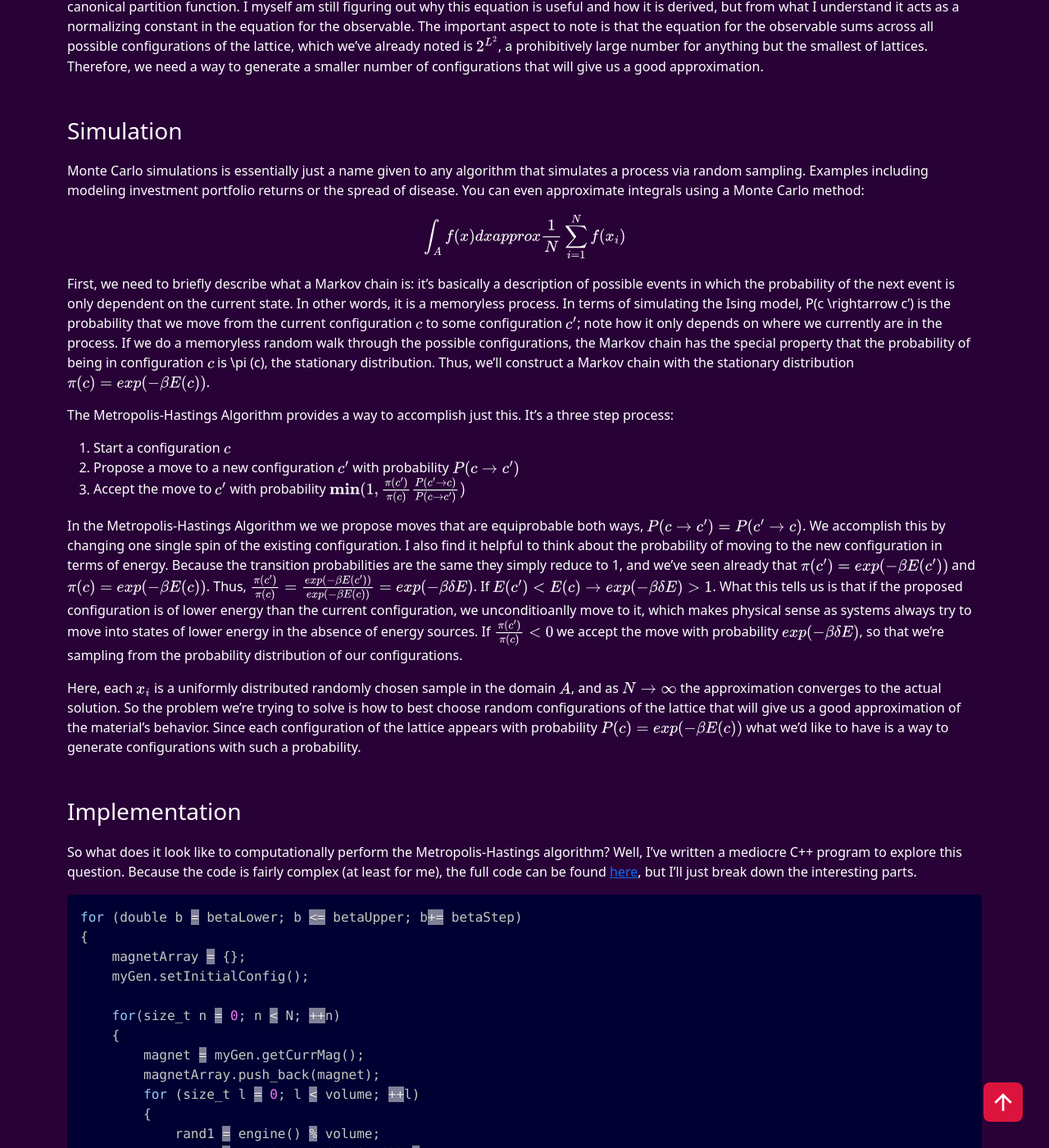
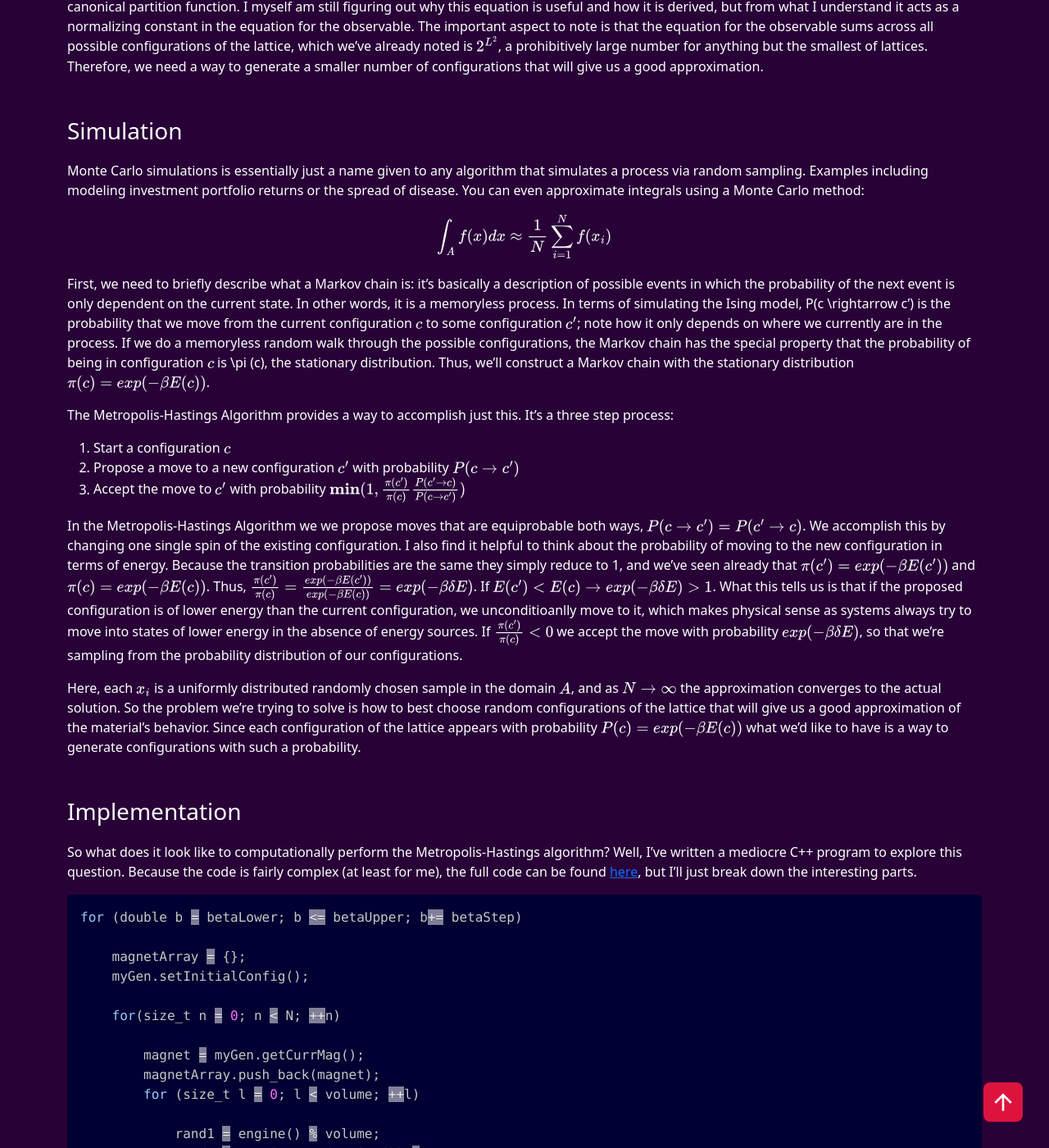
Before and after one commit to FinnLearns/FinnLearns, a Jekyll site: the page built from _posts/2025-11-2-ising.md, in a window 1280 px wide and 1400 px high, scrolled down 964 px. Shown: the whole window at 82% size. Built offline with Jekyll 4.4.1, drawn with Linux system fonts in a browser that asks for light colours; nearby versions of some CDN libraries.

Commit message:
fixing syntax

````diff
--- a/_posts/2025-11-2-ising.md
+++ b/_posts/2025-11-2-ising.md
@@ -31,7 +31,7 @@ $\beta = \frac{1}{k_B T}$, where $k_B$ is Boltzmann's constant and $T$ is the te
 Monte Carlo simulations is essentially just a name given to any algorithm that simulates a process via random sampling. Examples including modeling investment portfolio returns or the spread of disease. You can even approximate integrals using a Monte Carlo method:
 <p style="latex-box">
 $$
-\int_{A}f(x)dx \\approx \frac{1}{N} \sum_{i=1}^{N} f(x_i)
+\int_{A}f(x)dx \approx \frac{1}{N} \sum_{i=1}^{N} f(x_i)
 $$
 </p>
 
@@ -51,22 +51,22 @@ Here, each $x_i$ is a uniformly distributed randomly chosen sample in the domain
 So what does it look like to computationally perform the Metropolis-Hastings algorithm? Well, I've written a mediocre C++ program to explore this question. Because the code is fairly complex (at least for me), the full code can be found [here](https://github.com/FinnLearns/IsingModel/tree/main "Link to GitHub repository"), but I'll just break down the interesting parts.
 
 <pre><code class="language-py">for (double b = betaLower; b <= betaUpper; b+= betaStep)
-{
+
     magnetArray = {};
     myGen.setInitialConfig();
 
     for(size_t n = 0; n < N; ++n)
-    {
+
         magnet = myGen.getCurrMag();
         magnetArray.push_back(magnet);
         for (size_t l = 0; l < volume; ++l)
-        {
+
             rand1 = engine() % volume;
             rand2 = static_cast<double>(engine()) / RAND_MAX;
             myGen.updateLattice(b, rand1, rand2);
-        }
-    }
-}
+
+
+
 </code></pre>
 
 In this code we're looping through a collection of $\beta$ values, effectively testing the lattice's behavior at different temperatures. Before we begin sampling new configurations, we set our lattice to a cold start (every spin is either +1 or -1) using the line ```myGen.setInitialConfig();``` where ```myGen``` is an instance of the class ```Ising``` that contains methods for simulating and measuring the Ising model. We then enter the configuration loop, where for each $\beta$ value we sample 10,000 configurations, which is a number large enough for our generated configurations to be largely noncorrelated. At the beginning of each pass through the loop we also store the magnetization of the previous configuration:
````
